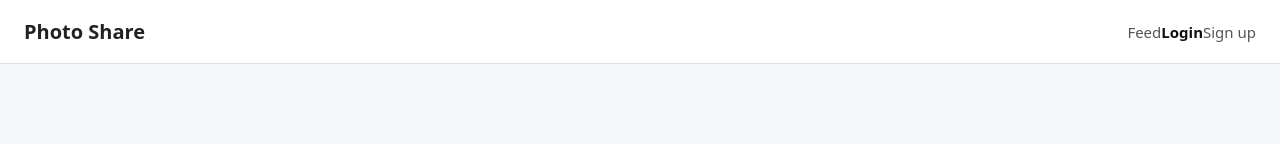
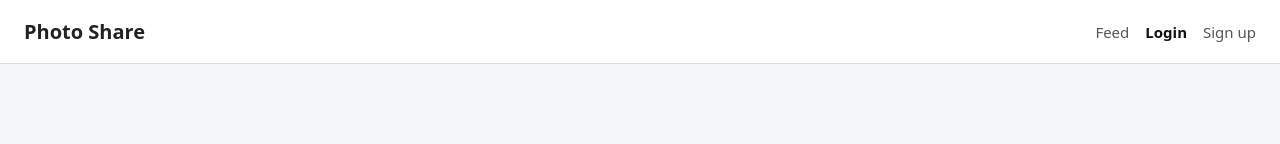
Before and after one commit to minarai7/photo-share, a React (Vite) app in the folder frontend/: page /login in a window 1280 px wide. Shown: the top 144 px of the page. Built offline with nearby package versions, Linux system fonts and the light colour scheme; no server answers.

Commit message:
Improve logout and other css

```diff
--- a/frontend/src/index.css
+++ b/frontend/src/index.css
@@ -38,6 +38,9 @@ button {
 }
 
 .navbar-links {
+    display: flex;
+    align-items: center;
+    gap: 16px;
     font-size: 15px;
     color: #555;
 }
@@ -47,17 +50,29 @@ button {
     color: #555;
 }
 
+.nav-link:hover {
+    text-decoration: underline;
+}
+
 .nav-link.active {
     color: #111;
     font-weight: 700;
+    text-decoration: none;
+    pointer-events: none;
+    cursor: default;
 }
 
 .logout-button {
+    border: none;
+    background: none;
+    color: inherit;
+    font: inherit;
     cursor: pointer;
+    padding: 0;
 }
 
 .logout-button:hover {
-    background: #f0f0f0;
+    text-decoration: underline;
 }
 
 .page-container {
@@ -136,3 +151,7 @@ button {
   margin: 20px 0 0;
   text-align: center;
 }
+
+.auth-link:hover {
+    text-decoration: underline;
+}
--- a/frontend/src/pages/LoginPage.tsx
+++ b/frontend/src/pages/LoginPage.tsx
@@ -87,7 +87,7 @@ export function LoginPage() {
         </form>
 
         <p className="auth-link">
-          Do not have an account? <Link to="/signup">Create one</Link>
+          <Link to="/signup">Do not have an account? Create one</Link>
         </p>
       </section>
     </main>
--- a/frontend/src/pages/SignupPage.tsx
+++ b/frontend/src/pages/SignupPage.tsx
@@ -107,7 +107,7 @@ export function SignupPage() {
                 </form>
 
                 <p className="auth-link">
-                    Already have an account? <Link to="/login">Log in</Link>
+                    <Link to="/login">Already have an account? Log in</Link>
                 </p>
             </section>
         </main>
```
